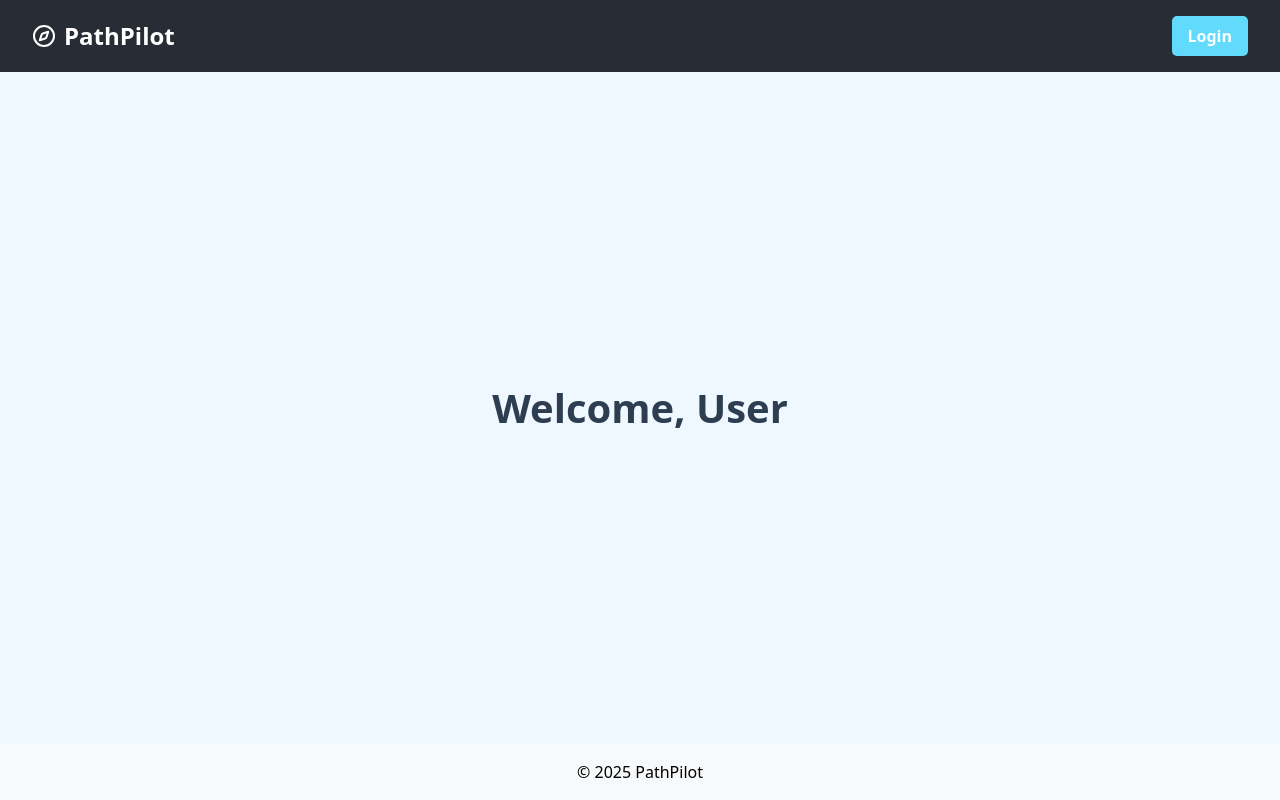
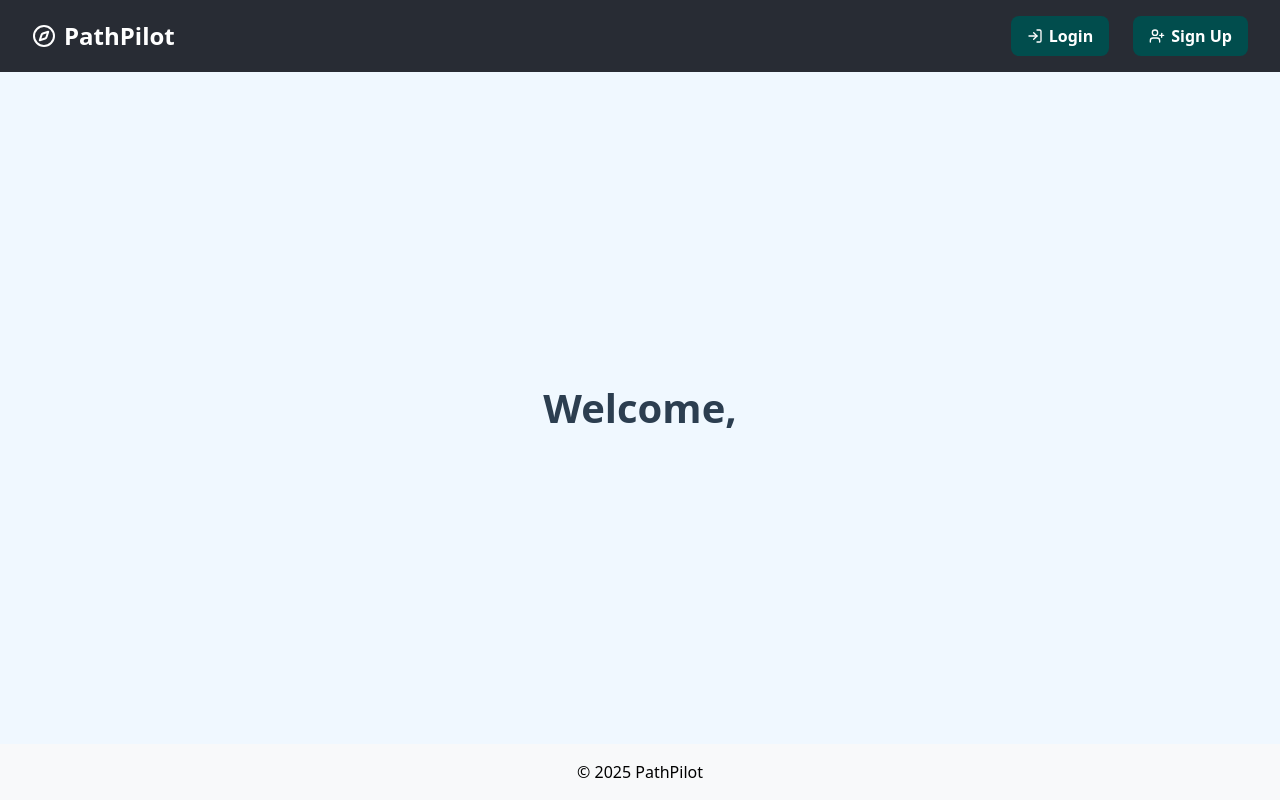
Before and after one commit to sharmanishita/cps, a React (Vite) app in the folder team-nishita-dashboard/client/: page /home in a window 1280 px wide. Built offline with nearby package versions, Linux system fonts and the light colour scheme; no server answers.

Commit message:
fix: UI elements

```diff
--- a/team-nishita-dashboard/client/package.json
+++ b/team-nishita-dashboard/client/package.json
@@ -15,6 +15,7 @@
     "framer-motion": "^12.18.1",
     "jwt-decode": "^4.0.0",
     "lucide-react": "^0.514.0",
+    "pdf-ts": "^0.0.2",
     "react": "^19.1.0",
     "react-dom": "^19.1.0",
     "react-router-dom": "^7.6.2",
--- a/team-nishita-dashboard/client/src/components/Home.tsx
+++ b/team-nishita-dashboard/client/src/components/Home.tsx
@@ -1,70 +1,28 @@
-import React from 'react';
-import { Link } from 'react-router-dom';
-import { Compass, LogOut } from 'lucide-react'; // ✅ Import icons
+import React, { useState, useEffect } from 'react';
+// import { Link } from 'react-router-dom';
+import Navbar from './Navbar';
 
 const Home: React.FC = () => {
+  const [user, setUser] = useState<string>('')
+  useEffect(() => {
+
     const token = localStorage.getItem('token');
-  let username = 'User';
     if (token) {
       try {
         const payload = JSON.parse(atob(token.split('.')[1]));
-      username = payload.username || 'User';
+        const username = payload.username || 'User';
+        setUser(username)
       } catch (err) {
-      console.error('Invalid token');
+        console.error('Error: ', err);
       }
     }
-
+  }, []);
   return (
     <div style={{ minHeight: '100vh', background: '#f0f8ff', display: 'flex', flexDirection: 'column' }}>
-      <header style={{
-        display: 'flex',
-        justifyContent: 'space-between',
-        alignItems: 'center',
-        padding: '1rem 2rem',
-        backgroundColor: '#282c34',
-        color: 'white'
-      }}>
-        {/* ✅ Logo with Compass icon */}
-        <div style={{ display: 'flex', alignItems: 'center', fontSize: '1.5rem', fontWeight: 'bold' }}>
-          <Compass size={24} style={{ marginRight: '8px', verticalAlign: 'middle' }} />
-          PathPilot
-        </div>
-
-        <nav>
-          {token ? (
-            <button onClick={() => {
-              localStorage.removeItem('token');
-              window.location.href = '/';
-            }} style={{
-              backgroundColor: '#61dafb',
-              border: 'none',
-              padding: '0.5rem 1rem',
-              borderRadius: '5px',
-              fontWeight: 'bold',
-              cursor: 'pointer',
-              display: 'flex',
-              alignItems: 'center'
-            }}>
-              <LogOut size={16} style={{ marginRight: '6px' }} /> {/* ✅ LogOut icon */}
-              Logout
-            </button>
-          ) : (
-            <Link to="/login">
-              <button style={{
-                backgroundColor: '#61dafb',
-                border: 'none',
-                padding: '0.5rem 1rem',
-                borderRadius: '5px',
-                fontWeight: 'bold',
-                cursor: 'pointer'
-              }}>
-                Login
-              </button>
-            </Link>
-          )}
-        </nav>
-      </header>
-
+      <Navbar
+        onLoginClick={() => window.location.href = '/'}
+        onSignUpClick={() => window.location.href = '/'}
+      />
       <main style={{
         flexGrow: 1,
         display: 'flex',
@@ -76,7 +34,7 @@ const Home: React.FC = () => {
           fontWeight: 'bold',
           color: '#2c3e50'
         }}>
-          Welcome, {username}
+          Welcome, {user}
         </h1>
       </main>
 
@@ -85,6 +43,8 @@ const Home: React.FC = () => {
       </footer>
     </div>
   );
+
+
 };
 
 export default Home;
--- a/team-nishita-dashboard/client/src/components/LandingPage.css
+++ b/team-nishita-dashboard/client/src/components/LandingPage.css
@@ -36,7 +36,7 @@ nav button {
 
 .hero {
   text-align: center;
-  padding: 3rem 1rem;
+  padding: 5rem 1rem;
   background-color: #f0f8ff;
 }
 
--- a/team-nishita-dashboard/client/src/components/LandingPage.tsx
+++ b/team-nishita-dashboard/client/src/components/LandingPage.tsx
@@ -4,9 +4,10 @@ import { signup, login } from '../api/api';
 import { useNavigate } from 'react-router-dom';
 import { jwtDecode } from 'jwt-decode';
 import { motion } from 'framer-motion';
+import Navbar from './Navbar'
+import type { Credentials as Credentials } from '../api/api'
 
 import {
-  Compass,
   LogIn,
   UserPlus,
   LineChart,
@@ -22,18 +23,26 @@ interface Props {
   onLogin: (user: { username: string }) => void;
 }
 
+
 const LandingPage: React.FC<Props> = ({ onLogin }) => {
   const [modalType, setModalType] = useState<'login' | 'signup' | null>(null);
-  const [username, setUsername] = useState('');
-  const [password, setPassword] = useState('');
+  const [credentials, setCredentials] = useState<Credentials>({
+    username: '',
+    password: '',
+    role: 'user'
+  })
+
   const [error, setError] = useState<string | null>(null);
   const [darkMode, setDarkMode] = useState(false);
   const navigate = useNavigate();
 
   const closeModal = () => {
     setModalType(null);
-    setUsername('');
-    setPassword('');
+    setCredentials({
+      username: '',
+      password: '',
+      role: 'user'
+    })
     setError(null);
   };
 
@@ -41,7 +50,6 @@ const LandingPage: React.FC<Props> = ({ onLogin }) => {
     e.preventDefault();
     setError(null);
     try {
-      const credentials = { username, password };
       const response =
         modalType === 'login' ? await login(credentials) : await signup(credentials);
       const token = response.data.access_token;
@@ -54,6 +62,11 @@ const LandingPage: React.FC<Props> = ({ onLogin }) => {
       setError(err.response?.data?.message || 'Something went wrong');
     }
   };
+
+  useEffect(() => {
+    const logged = Boolean(localStorage.getItem('token'));
+    if (logged) navigate('/home')
+  }, [])
 
   useEffect(() => {
     const hero = document.querySelector('.hero') as HTMLElement;
@@ -78,47 +91,10 @@ const LandingPage: React.FC<Props> = ({ onLogin }) => {
         position: 'relative'
       }}
     >
-      <header className="header">
-        <div className="logo">
-          <Compass size={24} style={{ marginRight: '8px', verticalAlign: 'middle' }} />
-          <span>PathPilot</span>
-        </div>
-        <nav>
-          <button
-            onClick={() => setModalType('login')}
-            style={{
-              backgroundColor: '#014d4d',
-              color: '#fff',
-              border: 'none',
-              padding: '0.5rem 1rem',
-              marginRight: '0.5rem',
-              borderRadius: '8px',
-              display: 'flex',
-              alignItems: 'center',
-              gap: '6px'
-            }}
-          >
-            <LogIn size={16} />
-            Login
-          </button>
-          <button
-            onClick={() => setModalType('signup')}
-            style={{
-              backgroundColor: '#014d4d',
-              color: '#fff',
-              border: 'none',
-              padding: '0.5rem 1rem',
-              borderRadius: '8px',
-              display: 'flex',
-              alignItems: 'center',
-              gap: '6px'
-            }}
-          >
-            <UserPlus size={16} />
-            Sign Up
-          </button>
-        </nav>
-      </header>
+      <Navbar
+        onLoginClick={() => setModalType('login')}
+        onSignUpClick={() => setModalType('signup')}
+      />
 
       <motion.section
         className="hero"
@@ -213,17 +189,23 @@ const LandingPage: React.FC<Props> = ({ onLogin }) => {
                 <input
                   type="text"
                   placeholder="Username"
-                  value={username}
-                  onChange={(e) => setUsername(e.target.value)}
+                  value={credentials.username}
+                  onChange={(e) => setCredentials({ ...credentials, username: e.target.value })}
                   required
                 />
                 <input
                   type="password"
                   placeholder="Password"
-                  value={password}
-                  onChange={(e) => setPassword(e.target.value)}
+                  value={credentials.password}
+                  onChange={(e) => setCredentials({ ...credentials, password: e.target.value })}
                   required
                 />
+                <select
+                  value={credentials.role}
+                  onChange={(e) => { setCredentials({ ...credentials, role: e.target.value as 'user' | 'admin' }) }}
+                > <option value="user">User</option>
+                  <option value="admin">Admin</option>
+                </select>
                 <button
                   type="submit"
                   style={{
--- a/team-nishita-dashboard/client/src/components/Navbar.tsx
+++ b/team-nishita-dashboard/client/src/components/Navbar.tsx
@@ -1,118 +1,81 @@
-import { Link, useLocation } from 'react-router-dom';
-import {
-  Leaf,
-  LogOut,
-  User,
-  UserPlus,
-  LogIn,
-  ChartColumnIncreasing
-} from 'lucide-react';
+import React from 'react';
+import { UserPlus, LogIn, LogOut, Compass } from 'lucide-react';
+import './LandingPage.css'
 
-const Navbar = ({ user, onLogout }: { user: { username: string } | null, onLogout: () => void }) => {
-  const location = useLocation();
-  const isHome = location.pathname === '/' || location.pathname === '/home';
+interface NavbarProps {
+  onLoginClick: () => void;
+  onSignUpClick: () => void;
+};
 
-  if (isHome) return null;
+const Navbar: React.FC<NavbarProps> = ({ onLoginClick, onSignUpClick }) => {
+  const logged = Boolean(localStorage.getItem('token'));
+  return (
 
-  return (
-    <nav
-      style={{
-        position: 'sticky',
-        top: 0,
-        zIndex: 10,
-        background: 'rgba(255, 255, 255, 0.8)',
-        backdropFilter: 'blur(10px)',
-        borderBottom: '1px solid #b2dfdb',
-        boxShadow: '0 2px 4px rgba(0,0,0,0.05)',
-        padding: '0.75rem 2rem',
-        display: 'flex',
-        justifyContent: 'space-between',
-        alignItems: 'center'
-      }}
-    >
-      <Link to="/home" style={{ textDecoration: 'none' }}>
-        <div style={{ display: 'flex', alignItems: 'center', gap: '0.5rem' }}>
-          <div
+    <header className="header">
+      <div className="logo">
+        <Compass size={24} style={{ marginRight: '8px', verticalAlign: 'middle' }} />
+        <span>PathPilot</span>
+      </div>
+      <nav>{logged ? (
+
+        <button onClick={() => {
+          localStorage.removeItem('token');
+          window.location.href = '/';
+        }} style={{
+          backgroundColor: '#014d4d',
+          color: '#fff',
+          border: 'none',
+          padding: '0.5rem 1rem',
+          marginRight: '0.5rem',
+          borderRadius: '8px',
+          display: 'flex',
+          alignItems: 'center',
+          gap: '6px'
+        }}>
+          <LogOut size={16} style={{ marginRight: '6px' }} /> {/* ✅ LogOut icon */}
+          Logout
+        </button>
+      ) : (
+        <>
+          <button
+            onClick={onLoginClick}
             style={{
-              padding: '0.4rem',
+              backgroundColor: '#014d4d',
+              color: '#fff',
+              border: 'none',
+              padding: '0.5rem 1rem',
+              marginRight: '0.5rem',
               borderRadius: '8px',
-              background: 'linear-gradient(to bottom right, #66bb6a, #26a69a)',
               display: 'flex',
               alignItems: 'center',
-              justifyContent: 'center'
+              gap: '6px'
             }}
           >
-            <Leaf color="white" size={20} />
-          </div>
-          <span style={{ fontWeight: 'bold', fontSize: '1.1rem', color: '#00695c' }}>
-            Personal Learning Path Visualization Dashboard
-          </span>
-        </div>
-      </Link>
-
-      <div style={{ display: 'flex', alignItems: 'center', gap: '1rem' }}>
-        {!user ? (
-          <>
-            <Link to="/login" style={navLinkStyle}>
-              <LogIn size={16} style={{ marginRight: '6px' }} />
-              Login
-            </Link>
-            <Link to="/signup" style={navLinkStyle}>
-              <UserPlus size={16} style={{ marginRight: '6px' }} />
-              Sign Up
-            </Link>
-          </>
-        ) : (
-          <>
-            <div style={{
+            <LogIn size={16} />
+            Login
+          </button>
+          <button
+            onClick={onSignUpClick}
+            style={{
+              backgroundColor: '#014d4d',
+              color: '#fff',
+              border: 'none',
+              padding: '0.5rem 1rem',
+              borderRadius: '8px',
               display: 'flex',
               alignItems: 'center',
-              background: '#e0f2f1',
-              borderRadius: '9999px',
-              padding: '6px 12px'
-            }}>
-              <User size={16} style={{ marginRight: '6px', color: '#26a69a' }} />
-              <span style={{ fontSize: '0.9rem', fontWeight: 500, color: '#00695c' }}>
-                {user.username}
-              </span>
-            </div>
-            <Link to="/dashboard" style={navLinkStyle}>
-              <ChartColumnIncreasing size={16} style={{ marginRight: '6px' }} />
-              Dashboard
-            </Link>
-            <button
-              onClick={onLogout}
-              style={{
-                display: 'flex',
-                alignItems: 'center',
-                background: 'linear-gradient(to right, #66bb6a, #26a69a)',
-                color: 'white',
-                border: 'none',
-                padding: '8px 14px',
-                borderRadius: '6px',
-                cursor: 'pointer',
-                fontWeight: 'bold'
-              }}
-            >
-              <LogOut size={16} style={{ marginRight: '6px' }} />
-              Logout
-            </button>
-          </>
-        )}
-      </div>
-    </nav>
+              gap: '6px'
+            }}
+          >
+            <UserPlus size={16} />
+            Sign Up
+          </button>
+        </>
+      )
+      }
+      </nav >
+    </header >
   );
-};
-
-const navLinkStyle: React.CSSProperties = {
-  display: 'flex',
-  alignItems: 'center',
-  color: '#00695c',
-  textDecoration: 'none',
-  padding: '6px 10px',
-  borderRadius: '6px',
-  backgroundColor: '#f0fdf4',
-  fontWeight: 500
-};
+}
 
 export default Navbar;
```
Also changed, not shown: team-nishita-dashboard/client/src/App.tsx (+12 -13 lines), 1 other file (tests, documents, lock files or other folders). Lines whose indentation alone changed are shown as unchanged.
